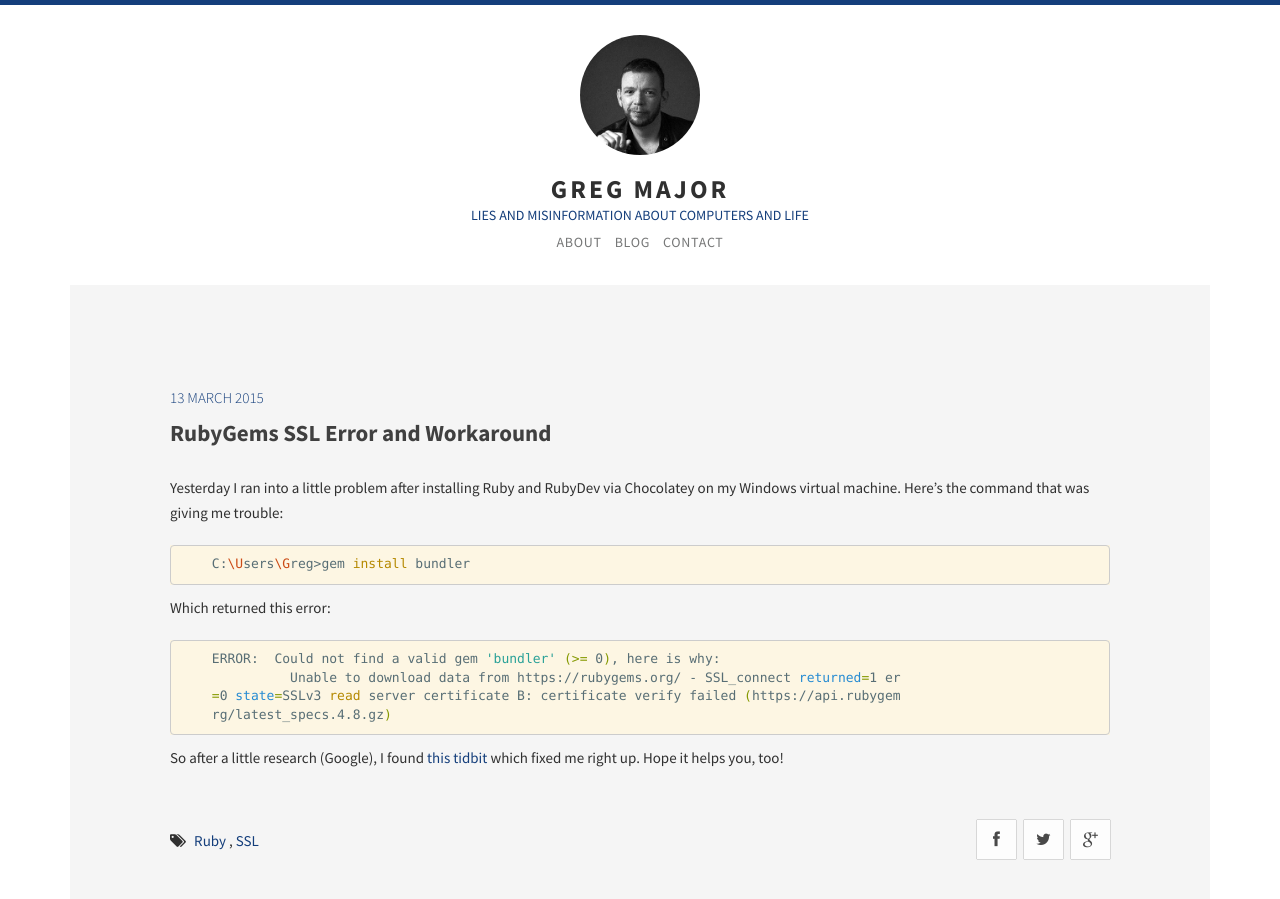
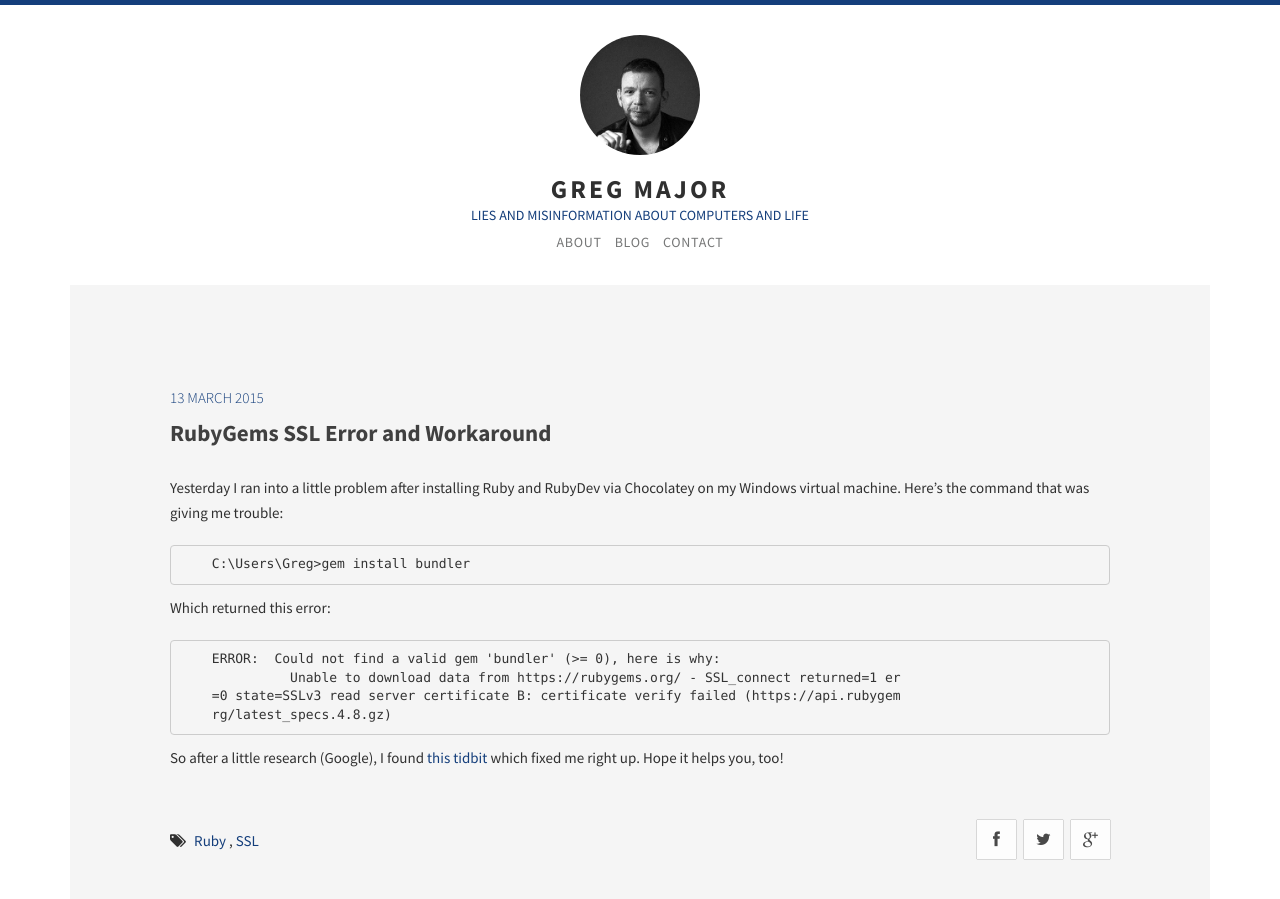
Before and after one commit to gregmajor/gregmajor.github.io, a Jekyll site: the page built from _posts/2015-03-13-rubygems-ssl-error-and-workaround.markdown, in a window 1280 px wide and 900 px high. Built offline with Jekyll 4.4.1, drawn with Linux system fonts in a browser that asks for light colours; Markdown is read by kramdown in place of the engine named in the settings.

Commit message:
Updated post to fix bash highlighting

````diff
--- a/_posts/2015-03-13-rubygems-ssl-error-and-workaround.markdown
+++ b/_posts/2015-03-13-rubygems-ssl-error-and-workaround.markdown
@@ -10,13 +10,13 @@ tags:
 
 Yesterday I ran into a little problem after installing Ruby and RubyDev via Chocolatey on my Windows virtual machine. Here's the command that was giving me trouble:
 
-```bash
+```bashsession
     C:\Users\Greg>gem install bundler
 ```
 
 Which returned this error:
 
-```bash
+```bashsession
     ERROR:  Could not find a valid gem 'bundler' (>= 0), here is why:
               Unable to download data from https://rubygems.org/ - SSL_connect returned=1 er
     =0 state=SSLv3 read server certificate B: certificate verify failed (https://api.rubygem
````
